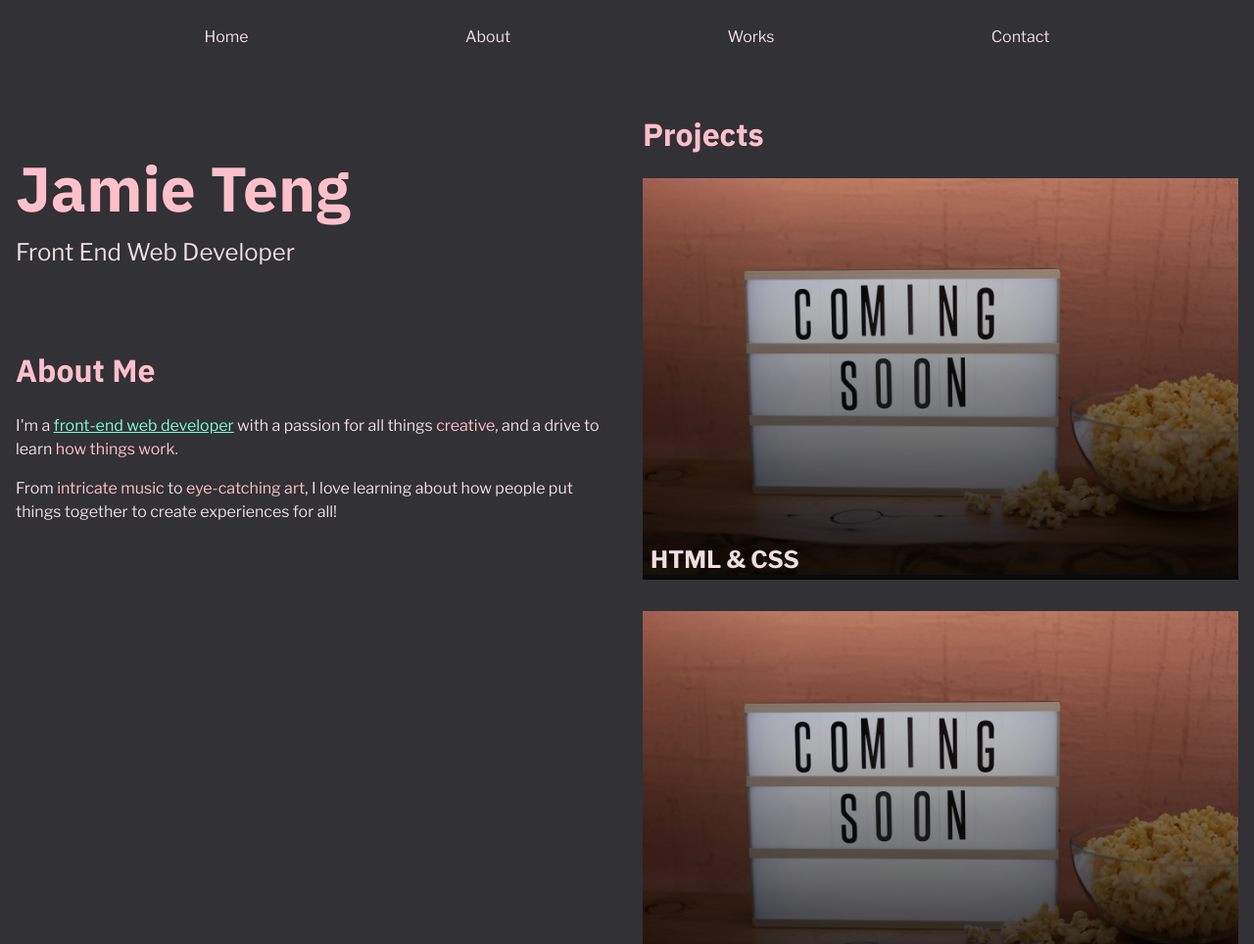
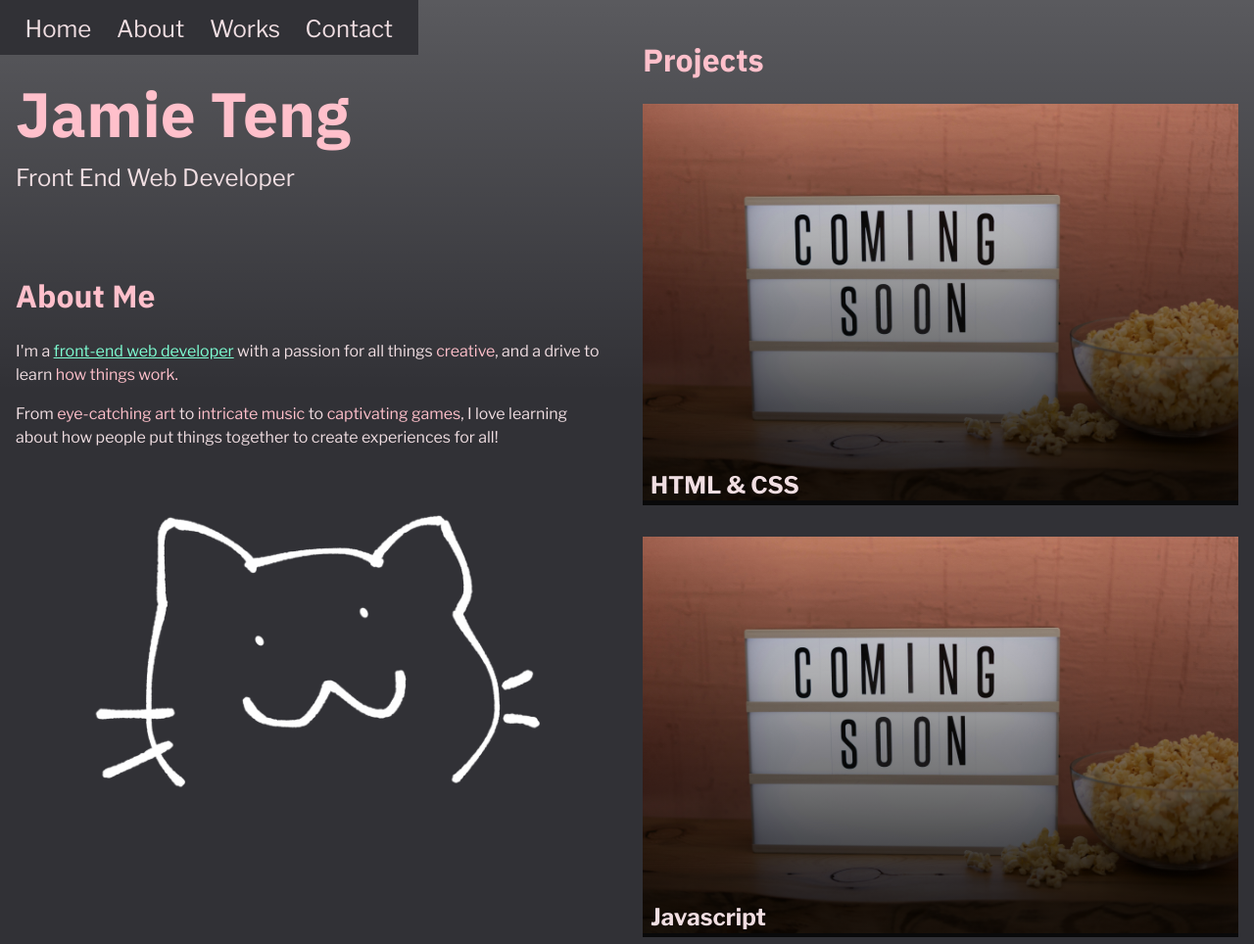
Before and after one commit to yummiestjam/fwd-landing-page, a plain HTML site: page index.html in a window 1280 px wide. Shown: the top 964 px of the page at 98% size. Drawn offline with nearby package versions, Linux system fonts and the light colour scheme.

Commit message:
script implemented, and css functional. only known bug is, when cat is hidden and viewport is widened, it remains hidden until the user scrolls. will go for that next

```diff
--- a/index.html
+++ b/index.html
@@ -15,6 +15,9 @@
     <title>Look, it's Jamie!</title>
 </head>
 <body>
+
+    <div class="bg-gradient"></div>
+
     <div class="site-wrapper">
         <header>
             <nav>
@@ -29,6 +32,11 @@
 
         <main>
             <div class="col-left">
+                <section class="cat-picture" id="cat-picture">
+                    <img src="images/cat.png" alt="a doodle of a cat">
+                    <!-- this is my own drawing -->
+                </section>
+
                 <section class="site-title">
                     <h1>Jamie Teng</h1>
                     <p>Front End Web Developer</p>
@@ -37,7 +45,7 @@
                 <section class="about-me">
                     <h2>About Me</h2>
                     <p>I'm a <a href="https://www.bcit.ca/programs/front-end-web-developer-certificate-full-time-6535cert/">front-end web developer</a> with a passion for all things <em>creative</em>, and a drive to learn <em>how things work.</em></p>
-                    <p>From <em>intricate music</em> to <em>eye-catching art</em>, I love learning about how people put things together to create experiences for all!</p>
+                    <p>From <em>eye-catching art</em> to <em>intricate music</em> to <em>captivating games</em>, I love learning about how people put things together to create experiences for all!</p>
                 </section>
             </div>
 
@@ -94,5 +102,8 @@
             </ul>
         </footer>
     </div>
+
+    <script src="scripts/script.js"></script>
+
 </body>
 </html>
--- /dev/null
+++ b/scripts/script.js
@@ -0,0 +1,27 @@
+
+// get cat picture
+const cat = document.getElementById('cat-picture');
+
+// query: is non-mobile size?
+const mediaQuery = window.matchMedia('(min-width: 50em)');
+
+document.addEventListener('scroll', function(){
+
+    // get scroll position of page
+    // https://stackoverflow.com/questions/71861843/css-hide-an-image-when-scroll
+    scrollPos = window.scrollY;
+
+    // media query, ONLY fade cat if NOT non-mobile. aka, when mobile.
+    // https://css-tricks.com/working-with-javascript-media-queries/
+    if (!mediaQuery.matches)
+    {
+        cat.style.opacity = 1 - scrollPos / 100;
+    }
+    else // if it IS non-mobile width...
+    {
+        // reset to visible!
+        cat.style.opacity = 1;
+        // solves edge case of changing from a scrolled mobile view (hiding cat)
+        // to a desktop view, where the cat should not have been faded out
+    }
+})
--- a/styles/styles.css
+++ b/styles/styles.css
@@ -60,15 +60,11 @@ em {
 /* Elements
 --------------------------------------------- */
 ul {
-	padding: 0;
-    list-style-type: none;
-    display: flex;
-    gap: 0;
-    justify-content: space-evenly;
+
 }
 
 ul li {
-    padding: 0.8rem;
+    list-style: none;
 }
 
 ol {
@@ -138,6 +134,20 @@ main {
 /* Header
 --------------------------------------------- */
 
+.bg-gradient {
+    background: linear-gradient(
+        rgba(255, 255, 255, 0.2),
+        rgba(0, 0, 0, 0) 50%
+    );
+    content: '';
+    position:absolute;
+    top: 0;
+    left: 0;
+    right: 0;
+    bottom: 0;
+    z-index: -1;
+}
+
 .site-title h1 {
     margin: 0;
 }
@@ -148,13 +158,44 @@ main {
     color: #f0dee2;
 }
 
+nav ul {
+    position: fixed;
+    list-style-type: none;
+    display: flex;
+    justify-content: space-evenly;
+    background-color: #313136;
+    padding: 1rem 0.8rem 0.8rem 0.8rem;
+    margin-top: 0;
+    width: 100%;
+    z-index: 1000; /* added because images were covering it */
+}
+
 nav a {
+    color: #f0dee2;
+    padding: 0.8rem;
+}
 
-    color: #f0dee2;
+@media (min-width: 50em) {
+
+    nav ul {
+        width: fit-content;
+    }
+
+    nav a {
+        font-size: 1.5rem;
+    }
 }
 
 /* Main
 --------------------------------------------- */
+
+
+/* this element uses js to fade on scroll */
+.cat-picture {
+    position: fixed;
+    width: 18rem;
+    z-index: -2;
+}
 
 .project-links {
     display: flex;
@@ -216,9 +257,15 @@ nav a {
         justify-content: center;
     }
 
+
     .col-left {
         flex: 0 1 40rem;
         margin: 0 2rem 0 0;
+        align-self: flex-start;
+        position: sticky;
+        top: 1rem;
+        display: flex;
+        flex-direction: column;
     }
 
     .col-right {
@@ -228,17 +275,30 @@ nav a {
     .site-title {
         padding: 4rem 0 4rem 0;
         margin: 0;
+        order: 1;
     }
 
-    .projects article img {
-        /* height: 20rem;
-        width: 30rem; */
+    .about-me {
+        order: 2;
+    }
+
+    .cat-picture {
+        position: relative;
+        bottom: 10rem;
+        width: fit-content;
+        z-index: -2;
+        order: 3;
+    }
+
+    /* .projects article img {
+        height: 20rem;
+        width: 30rem;
     }
 
     .overlay {
-        /* match width of article img */
-        /* max-width: 30rem; */
-    }
+        match width of article img */
+        max-width: 30rem;
+    } */
 
 }
 
@@ -246,12 +306,16 @@ nav a {
 --------------------------------------------- */
 footer {
     text-align: center;
-    margin: 0 0 3rem;
+}
+
+footer h3 {
+    text-align: center;
 }
 
 footer ul {
     display: flex;
-    margin: 0 auto;
+    padding: 0;
+    margin: 0 0 3rem;
     justify-content: space-evenly;
 }
 
@@ -280,3 +344,13 @@ footer a:hover {
 footer img {
     height: 4rem;
 }
+
+@media (min-width: 50em) {
+    footer a {
+        margin: 0 2rem;
+    }
+
+    footer ul {
+        justify-content: center;
+    }
+}
```
Also changed, not shown: images/cat.png (added).
